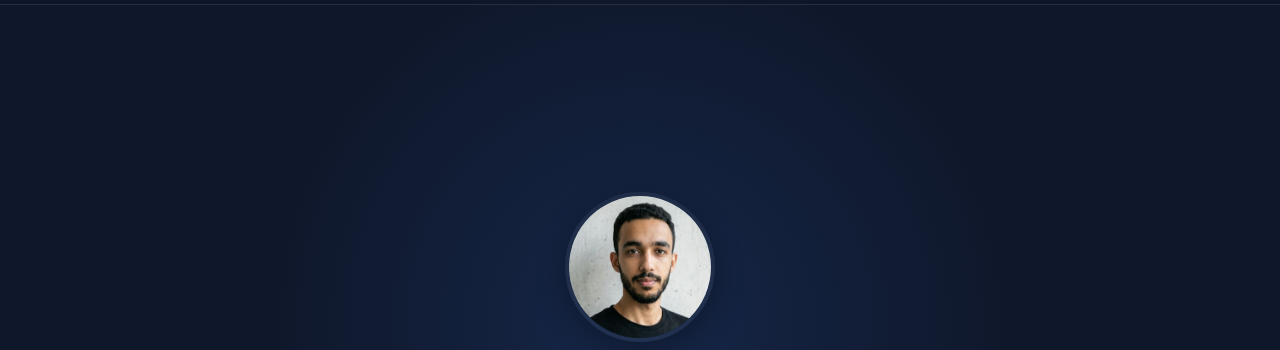
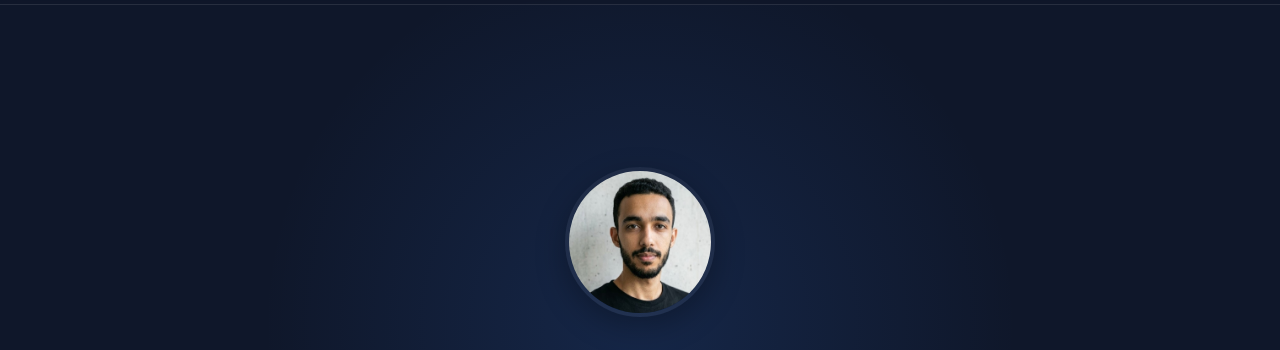
Before and after one commit to yahyaallouz/yahyaallouz.github.io, a plain HTML site: page index.html in a window 1280 px wide. Shown: the part 76-426 px from the top of the page. Drawn offline with Linux system fonts and the light colour scheme.

Commit message:
Adjust hero padding to 130px and CONTACT HERO

```diff
--- a/style.css
+++ b/style.css
@@ -77,8 +77,8 @@ nav a.active {
 /* Hero */
 .hero {
     min-height: 100vh;
-    padding-top: 180px;
-    /* Increased significantly to clear header */
+    padding-top: 130px;
+    /* Adjusted to be closer to header */
     display: flex;
     align-items: center;
     justify-content: center;
```
